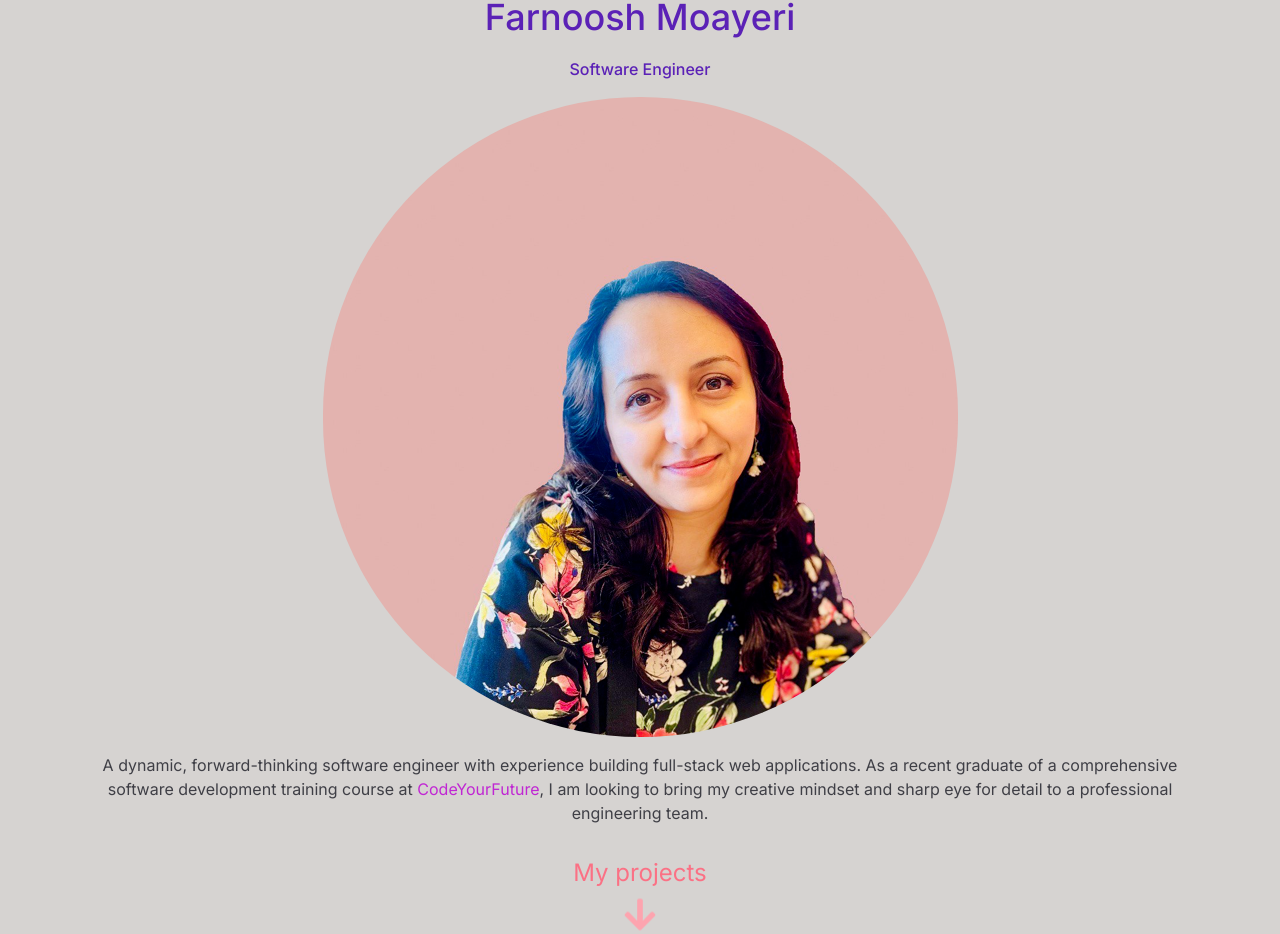
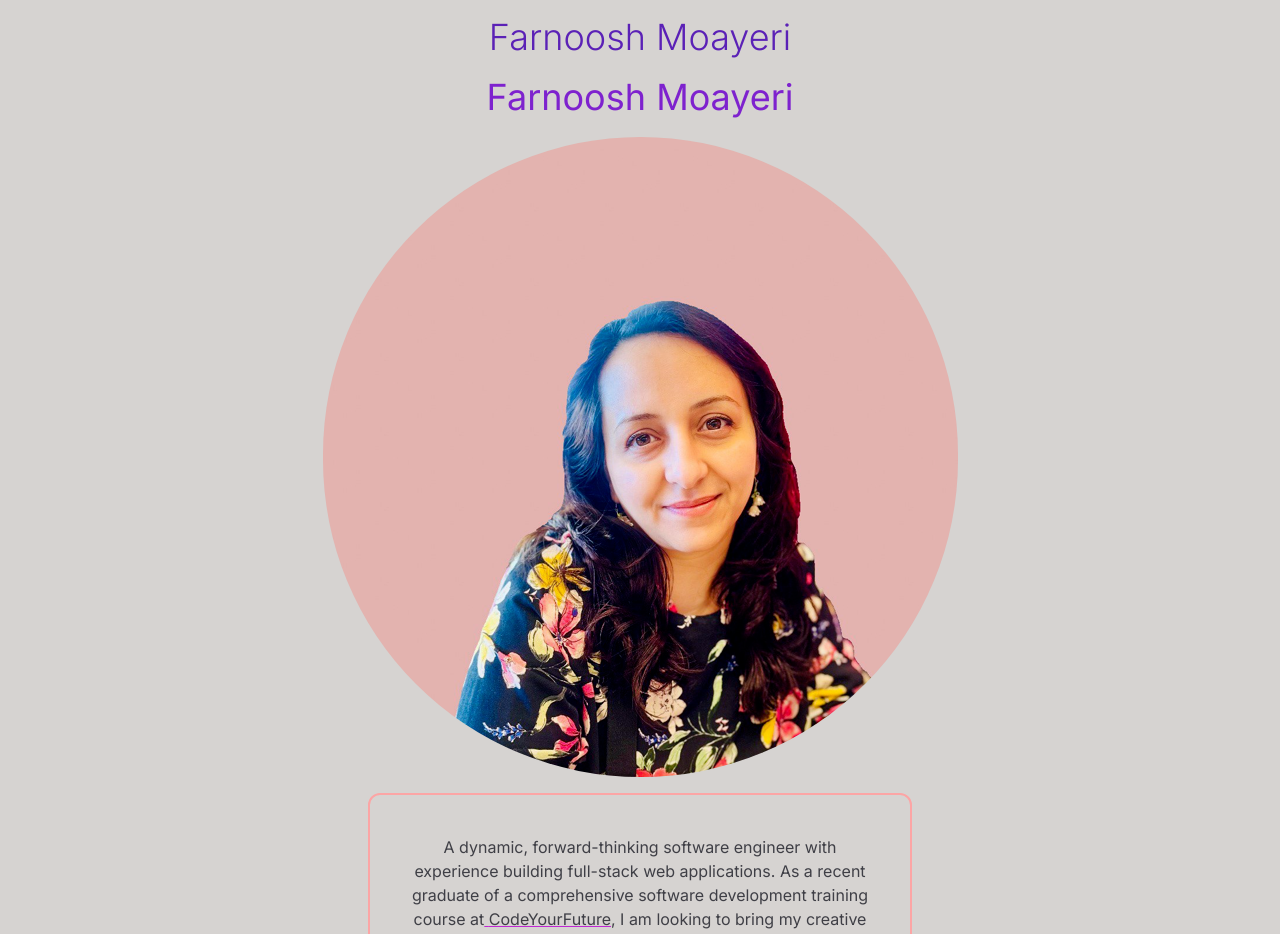
Before and after one commit to Farnooshmo/portfolio, a Next.js app: page / in a window 1280 px wide. Shown: the part 183-1117 px from the top of the page. Built offline with nearby package versions, Linux system fonts and the light colour scheme.

Commit message:
Aligne avatar and text

```diff
--- a/app/page.js
+++ b/app/page.js
@@ -14,33 +14,44 @@ export default function Home() {
       {/* ----ABOUT ME ---- */}
       <span className="sr-only">About me</span>
       <div
-        className=" flex flex-col items-center text-center mt-10 font-medium mb-4 text-violet-800
+        className=" flex flex-col items-center text-center mt-10 font-light mb-10 text-violet-800 text-4xl
         hover:animate-pulse "
         id="about"
       >
+        Farnoosh Moayeri
+      </div>
+      <div className=" flex flex-col items-center text-center">
+        {" "}
         <TextAnimation />
-        Software Engineer
       </div>
-      <div className="flex mb-4 hover:scale-125">
+
+      <div className="flex flex-col mb-4 md:flex-row md:flex-wrap justify-around gap-4  border-dashed">
+        <div className="flex flex-col">
           <Image
             src="/farnooshmoayeri.png"
             width={100}
             height={100}
             alt="farnoosh"
-          className="fill-container w-full h-full rounded-full border-dashed"
+            className="fill-container w-full h-full rounded-full border-dashed "
           />
         </div>
-      <p className="  whitespace-normal mb-8 text-base text-center text-zinc-700 hover:resize">
-        A dynamic, forward-thinking software engineer with experience building
-        full-stack web applications. As a recent graduate of a comprehensive
-        software development training course at
-        <Link href="https://codeyourfuture.io/" className="text-fuchsia-600">
+        <div className=" flex flex-col items-center text-center  ">
+          <p className=" md:w-1/2 boarder-double border-2 border-red-300 rounded-xl whitespace-normal md:mb-6  p-10 text-base text-center text-zinc-700 hover:underline hover:underline-offset-4">
+            A dynamic, forward-thinking software engineer with experience
+            building full-stack web applications. As a recent graduate of a
+            comprehensive software development training course at
+            <Link
+              href="https://codeyourfuture.io/"
+              className="underline decoration-fuchsia-600 "
+            >
               {" "}
               CodeYourFuture
             </Link>
-        , I am looking to bring my creative mindset and sharp eye for detail to
-        a professional engineering team.
+            , I am looking to bring my creative mindset and sharp eye for detail
+            to a professional engineering team.
           </p>
+        </div>
+      </div>
       {/* ---- PROJECTS ---- */}
       <span className="sr-only">Projects</span>
       <span className="flex flex-row text-center  text-rose-400 text-2xl">
@@ -52,7 +63,8 @@ export default function Home() {
       <Link href="#projects">
         <FaArrowDown
           className="text-4xl mt-4 text-rose-300
-               animate-bounce "/>
+               animate-bounce "
+        />
       </Link>
       <Projects />
 
```
Lines whose indentation alone changed are shown as unchanged.
